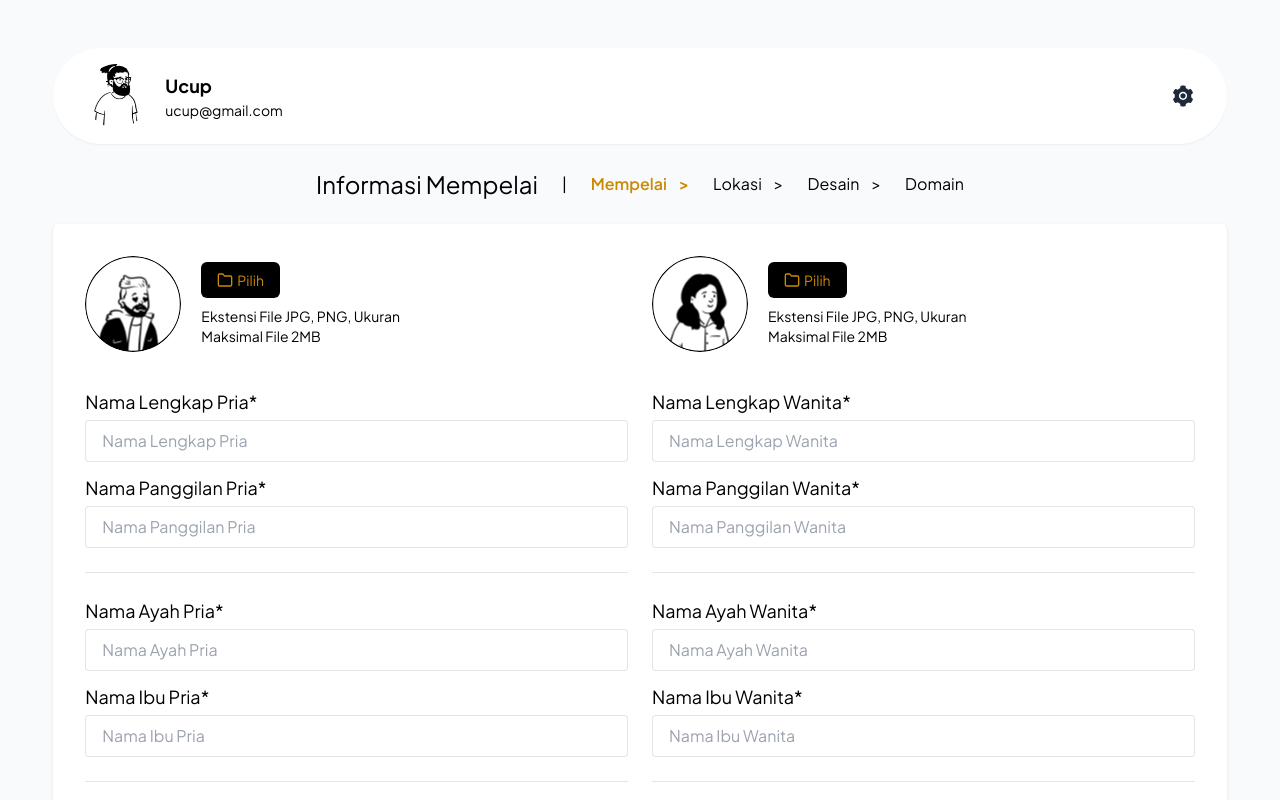
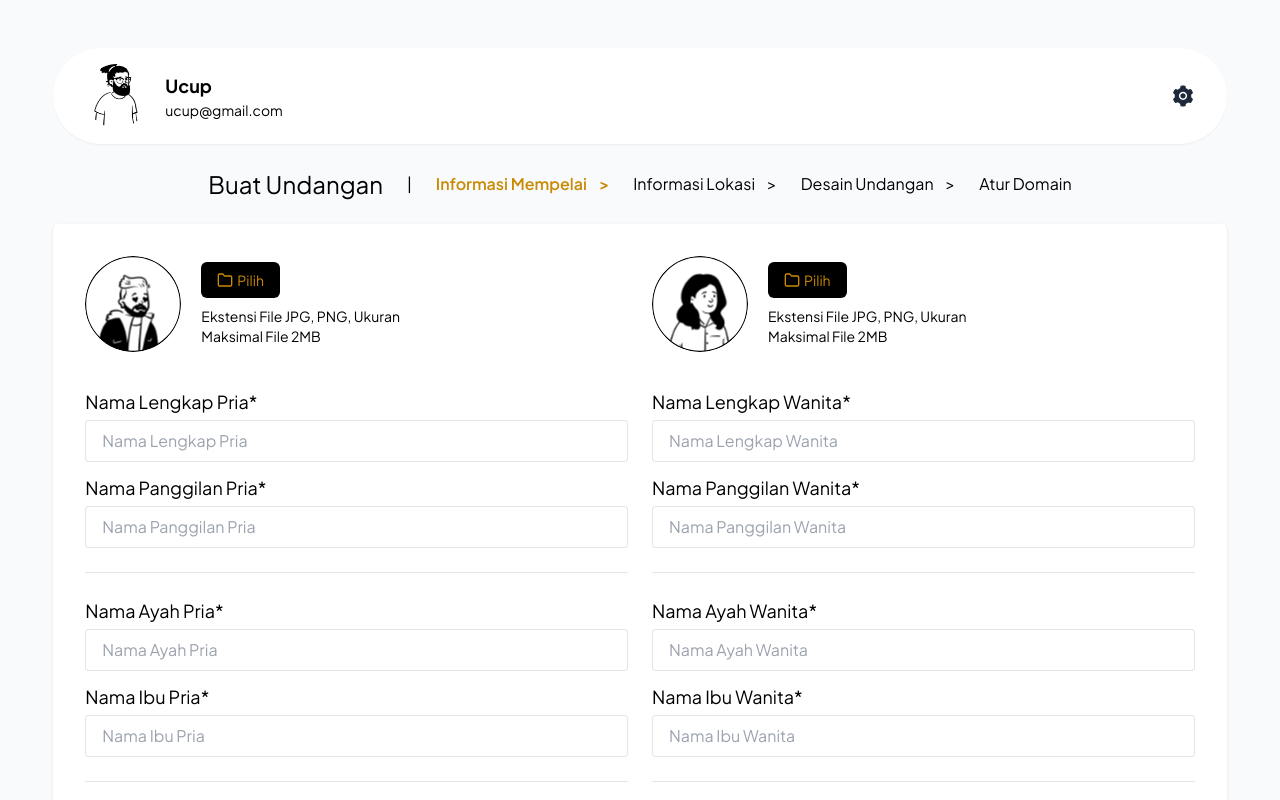
Before and after one commit to rianmz-genz/weddingnesia, a Next.js app: page /create in a window 1280 px wide. Shown: the top 800 px of the page. Built offline with nearby package versions, Linux system fonts and the light colour scheme.

Commit message:
bread cumbers

```diff
--- a/components/createInvitation/BreadCumbersCreate.js
+++ b/components/createInvitation/BreadCumbersCreate.js
@@ -14,9 +14,9 @@ export default function BreadCumbersCreate({
     <ul
       className={`w-full flex justify-center flex-wrap space-x-3 md:space-x-6 items-center ${className}`}
     >
-      <Text style={textStyle.title}>{current.label}</Text>
+      <Text style={textStyle.title}>Buat Undangan</Text>
       <p>|</p>
-      {items.map(({ value }, idx) => {
+      {items.map(({ label }, idx) => {
         return (
           <div
             key={idx}
@@ -25,7 +25,7 @@ export default function BreadCumbersCreate({
             } flex space-x-3`}
           >
             <li onClick={() => onClick(idx)} className="cursor-pointer">
-              {value}
+              {label}
             </li>
             {idx != items.length - 1 && <li>&gt;</li>}
           </div>
```
